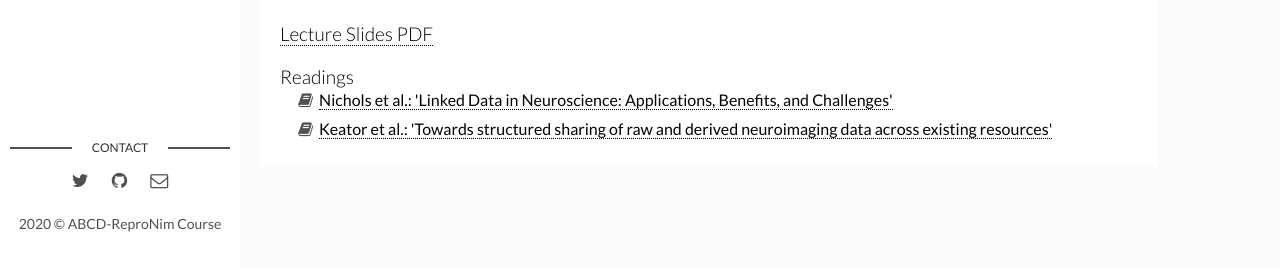
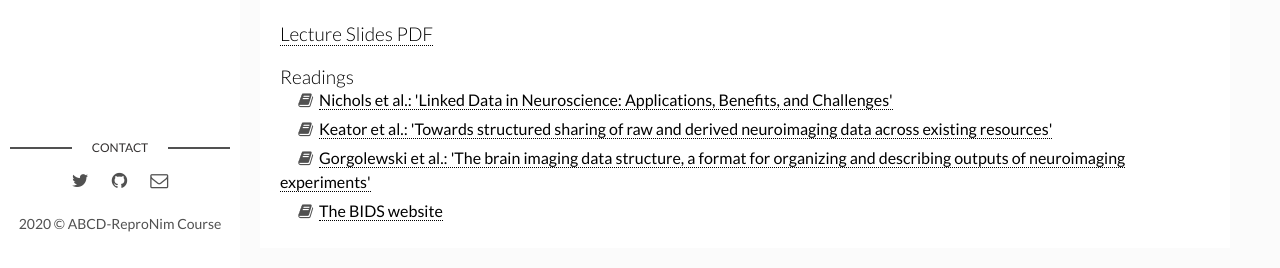
Before and after one commit to ABCD-ReproNim/materials, a Jekyll site: the page built from _posts/2020-11-20-week-6.md, in a window 1280 px wide and 900 px high, scrolled down 662 px, cut to the strip 632-900 px from the top of the window. Built offline with Jekyll 4.4.1, drawn with Linux system fonts in a browser that asks for light colours.

Commit message:
Add 6b resources. Thanks @dmoracze.

```diff
--- a/_posts/2020-11-20-week-6.md
+++ b/_posts/2020-11-20-week-6.md
@@ -14,8 +14,8 @@ abcd_reading_names: ["Lisdahl et al.: 'Adolescent brain cognitive development (A
 repronim_title: FAIR Data/Semantic Markup 2
 repronim_video: https://www.youtube.com/embed/-Y-3OBDZJgo
 repronim_slides: "https://drive.google.com/file/d/14il2v-YOjhgZF2G6yme9JMR4Bo1y75eq/view?usp=sharing"
-repronim_reading_links: ["https://doi.org/10.1101/053934", "https://doi.org/10.1016/j.neuroimage.2013.05.094"]
-repronim_reading_names: ["Nichols et al.: 'Linked Data in Neuroscience: Applications, Benefits, and Challenges'", "Keator et al.: 'Towards structured sharing of raw and derived neuroimaging data across existing resources'"]
+repronim_reading_links: ["https://doi.org/10.1101/053934", "https://doi.org/10.1016/j.neuroimage.2013.05.094", "https://www.nature.com/articles/sdata201644", "https://bids.neuroimaging.io/"]
+repronim_reading_names: ["Nichols et al.: 'Linked Data in Neuroscience: Applications, Benefits, and Challenges'", "Keator et al.: 'Towards structured sharing of raw and derived neuroimaging data across existing resources'", "Gorgolewski et al.: 'The brain imaging data structure, a format for organizing and describing outputs of neuroimaging experiments'", "The BIDS website"]
 
 livestream: https://go.fiu.edu/abcd-repronim
 qa_doc: https://docs.google.com/document/d/1zaYO_9EF9knqR9Rn9GfjNVlIiBTb81VhLGbT7Q5JptU/edit?usp=sharing
```
